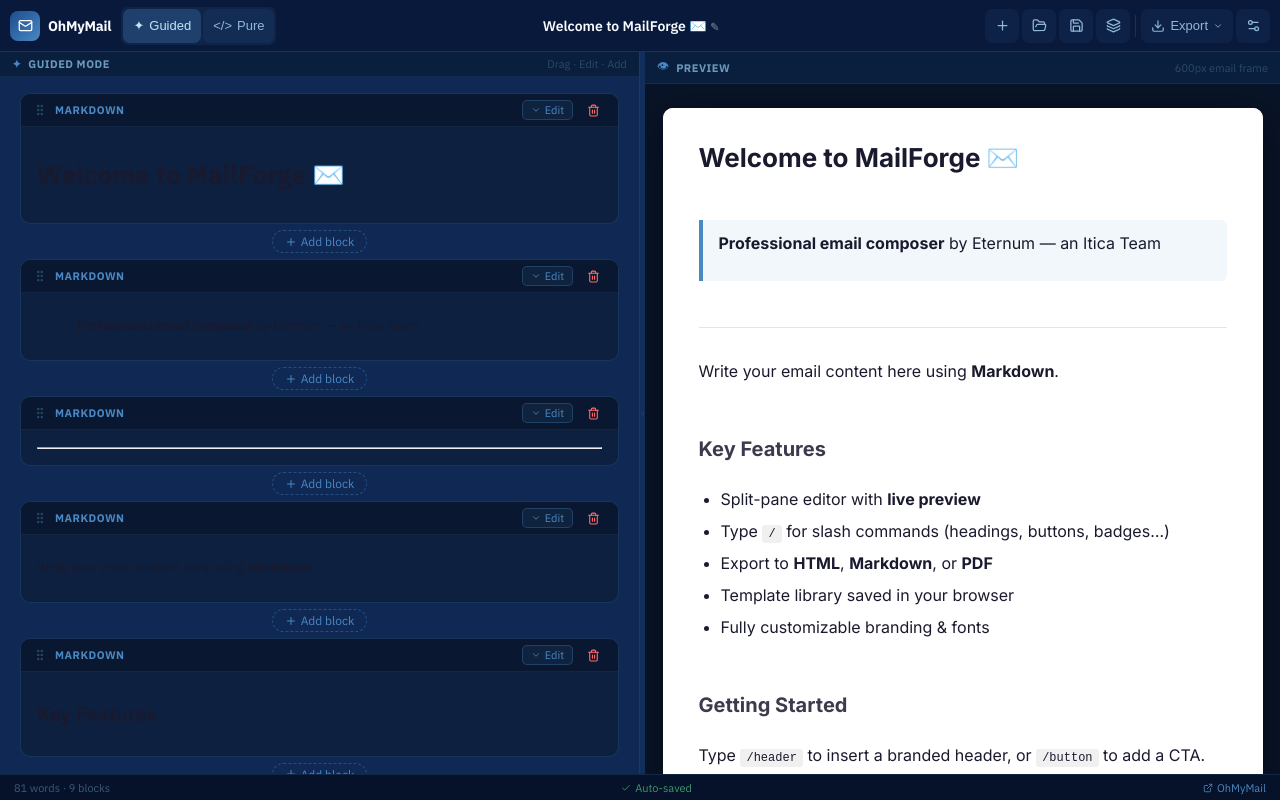
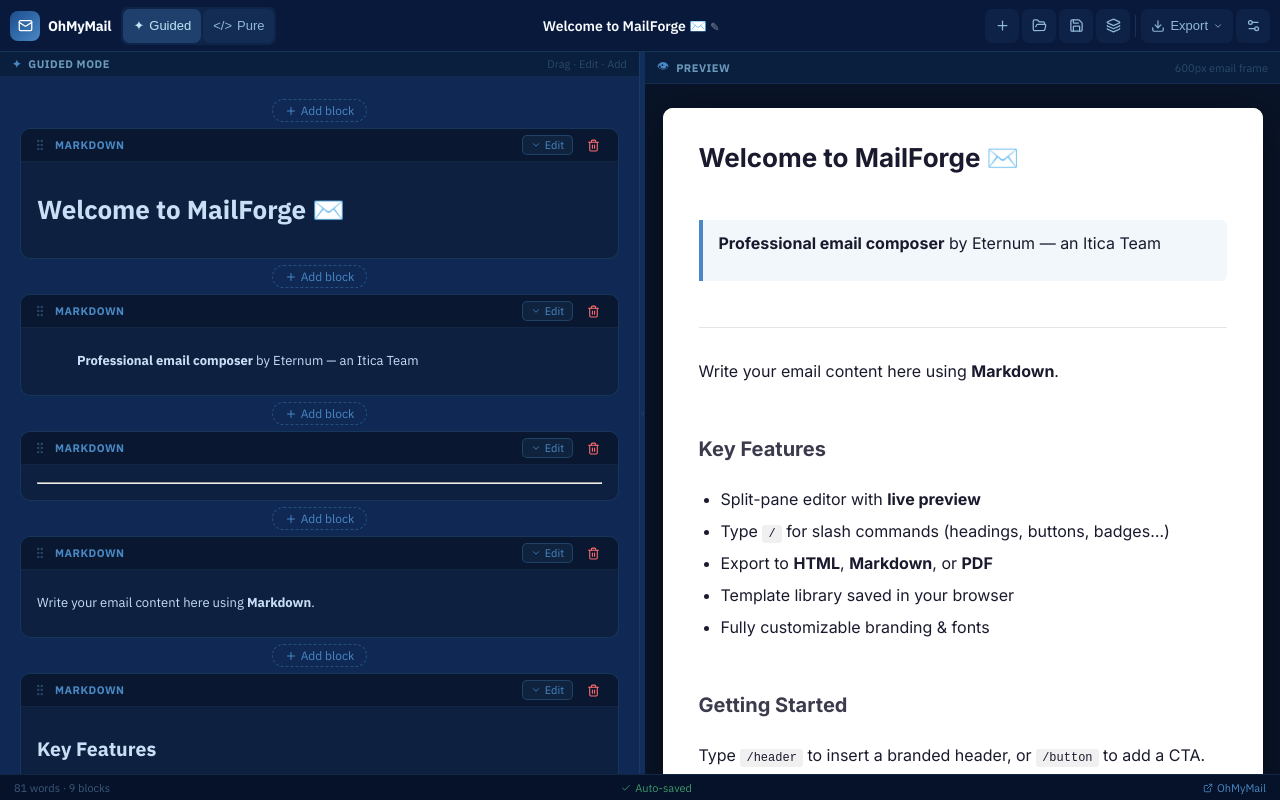
Before and after one commit to itica-lat/ohmymail, a React (Vite) app: page / in a window 1280 px wide. Built offline with nearby package versions, Linux system fonts and the light colour scheme.

Commit message:
fix: radius default value & align default value

```diff
--- a/src/components/GuidedEditor.tsx
+++ b/src/components/GuidedEditor.tsx
@@ -41,7 +41,7 @@
   switch (type) {
     case 'markdown': return { id, type, content: 'Type your **markdown** here.' };
     case 'header':   return { id, type, logoUrl: branding.logoUrl, bg: branding.headerBg, height: 80, radius: '1rem', align: 'center' };
-    case 'footer':   return { id, type, bg: branding.footerBg, text: `© ${new Date().getFullYear()} ${branding.companyName || 'Your Company'}`, textColor: branding.footerText };
+    case 'footer':   return { id, type, bg: branding.footerBg, text: `© ${new Date().getFullYear()} ${branding.companyName || 'Your Company'}`, textColor: branding.footerText, radius: '0', align: 'center' as const };
     case 'badge':    return { id, type, label: 'Badge', color: '#1D4ED8', bg: '#EFF6FF', radius: '999px', fontSize: '12px' };
     case 'divider':  return { id, type, color: 'rgba(0,0,0,0.1)', thickness: 1, margin: '24px 0' };
     case 'image':    return { id, type, src: 'https://placehold.co/600x200', alt: 'Image', width: '100%', align: 'center', radius: '0' };
@@ -130,15 +130,26 @@
 
 // ── Block preview renderers ───────────────────────────────────
 
-function BlockPreview({ block, branding }: { block: Block; branding: BrandingConfig }) {
+function BlockPreview({ block, expanded, onToggleExpand }: { block: Block; expanded?: boolean; onToggleExpand?: () => void }) {
   switch (block.type) {
     case 'markdown': {
       const html = String(marked.parse(block.content));
+      const isLong = block.content.length > 180;
       return (
-        <div
-          style={{ fontSize: 13, color: branding.bodyText, pointerEvents: 'none', maxHeight: 120, overflow: 'hidden', lineHeight: 1.6 }}
-          dangerouslySetInnerHTML={{ __html: html }}
-        />
+        <div>
+          <div
+            style={{ fontSize: 13, color: '#c8dff5', pointerEvents: 'none', maxHeight: expanded ? 'none' : 100, overflow: 'hidden', lineHeight: 1.6 }}
+            dangerouslySetInnerHTML={{ __html: html }}
+          />
+          {isLong && (
+            <button
+              onClick={e => { e.stopPropagation(); onToggleExpand?.(); }}
+              style={{ marginTop: 4, padding: '1px 8px', fontSize: 11, background: 'rgba(73,136,196,0.12)', border: '1px solid rgba(73,136,196,0.3)', borderRadius: 4, color: '#4988C4', cursor: 'pointer', fontFamily: 'inherit' }}
+            >
+              {expanded ? '↑ Collapse' : '↓ Show more'}
+            </button>
+          )}
+        </div>
       );
     }
     case 'header':
@@ -151,7 +162,7 @@
       );
     case 'footer':
       return (
-        <div style={{ background: block.bg, color: block.textColor, padding: '8px 12px', textAlign: 'center', fontSize: 11 }}>
+        <div style={{ background: block.bg, color: block.textColor, padding: '8px 12px', textAlign: block.align ?? 'center', fontSize: 11, borderRadius: block.radius ?? '0' }}>
           {block.text || '(footer)'}
         </div>
       );
@@ -282,9 +293,11 @@
     case 'footer': {
       const b = block as FooterBlock;
       return (<>
-        <ColorField   label="Background" value={b.bg}        onChange={v => update({ bg: v })} />
-        <ColorField   label="Text color" value={b.textColor} onChange={v => update({ textColor: v })} />
-        <TextareaField label="Text (md)"  value={b.text}     onChange={v => update({ text: v })} />
+        <ColorField   label="Background" value={b.bg}           onChange={v => update({ bg: v })} />
+        <ColorField   label="Text color" value={b.textColor}    onChange={v => update({ textColor: v })} />
+        <TextField    label="Radius"     value={b.radius ?? '0'} onChange={v => update({ radius: v })} />
+        <SelectField<'left' | 'center' | 'right'> label="Align" value={b.align ?? 'center'} options={['left', 'center', 'right']} onChange={v => update({ align: v })} />
+        <TextareaField label="Text (md)"  value={b.text}        onChange={v => update({ text: v })} />
       </>);
     }
     case 'badge': {
@@ -414,6 +427,7 @@
   onAddAfter: (b: Block) => void;
 }) {
   const [editing, setEditing] = useState(false);
+  const [markdownExpanded, setMarkdownExpanded] = useState(false);
 
   const { attributes, listeners, setNodeRef, transform, transition, isDragging } = useSortable({ id: block.id });
   const style: React.CSSProperties = {
@@ -421,6 +435,8 @@
     transition,
     opacity: isDragging ? 0.4 : 1,
   };
+
+  const isFooter = block.type === 'footer';
 
   return (
     <div ref={setNodeRef} style={style}>
@@ -445,7 +461,11 @@
 
         {/* Visual preview */}
         <div style={{ padding: '10px 16px', minHeight: 32 }}>
-          <BlockPreview block={block} branding={branding}/>
+          <BlockPreview
+            block={block}
+            expanded={markdownExpanded}
+            onToggleExpand={() => setMarkdownExpanded(e => !e)}
+          />
         </div>
 
         {/* Inline prop editor */}
@@ -456,8 +476,10 @@
         )}
       </div>
 
-      {/* Add block between cards */}
-      <AddBlockButton afterId={block.id} branding={branding} onAdd={(b) => onAddAfter(b)} />
+      {/* Add block between cards — hidden after footer (footer must stay last) */}
+      {!isFooter && (
+        <AddBlockButton afterId={block.id} branding={branding} onAdd={(b) => onAddAfter(b)} />
+      )}
     </div>
   );
 }
@@ -478,7 +500,21 @@
     const oldIdx = blocks.findIndex(b => b.id === active.id);
     const newIdx = blocks.findIndex(b => b.id === over.id);
     if (oldIdx === -1 || newIdx === -1) return;
-    onBlocksChange(arrayMove(blocks, oldIdx, newIdx));
+
+    const moved = arrayMove(blocks, oldIdx, newIdx);
+    // Enforce header stays first: if header ends up not-first, move it back
+    const headerIdx = moved.findIndex(b => b.type === 'header');
+    if (headerIdx !== -1 && headerIdx !== 0) {
+      const header = moved.splice(headerIdx, 1)[0];
+      moved.unshift(header);
+    }
+    // Enforce footer stays last
+    const footerIdx = moved.findIndex(b => b.type === 'footer');
+    if (footerIdx !== -1 && footerIdx !== moved.length - 1) {
+      const footer = moved.splice(footerIdx, 1)[0];
+      moved.push(footer);
+    }
+    onBlocksChange(moved);
   };
 
   // Slash command insertion for the top-level "Add block" area
@@ -500,6 +536,11 @@
       </div>
 
       <div style={{ flex: 1, overflowY: 'auto', padding: '16px 20px' }}>
+        {/* Only allow inserting above the first block if it is NOT a header */}
+        {blocks[0]?.type !== 'header' && (
+          <AddBlockButton branding={branding} onAdd={b => onBlocksChange([b, ...blocks])} />
+        )}
+
         <DndContext sensors={sensors} collisionDetection={closestCenter} onDragEnd={handleDragEnd}>
           <SortableContext items={blocks.map(b => b.id)} strategy={verticalListSortingStrategy}>
             {blocks.map(block => (
@@ -515,13 +556,11 @@
           </SortableContext>
         </DndContext>
 
-        {/* Add block at the top when empty, or always show at bottom */}
         {blocks.length === 0 && (
           <div style={{ textAlign: 'center', padding: '40px 20px', color: '#2a4a6a', fontSize: 13 }}>
-            No blocks yet. Add your first block below.
+            No blocks yet. Add your first block above.
           </div>
         )}
-        <AddBlockButton branding={branding} onAdd={b => addBlock(b)} />
       </div>
 
       {slashState && (
```
